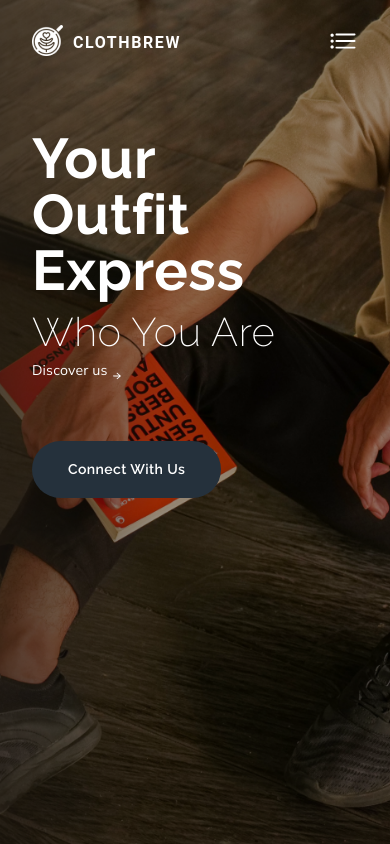
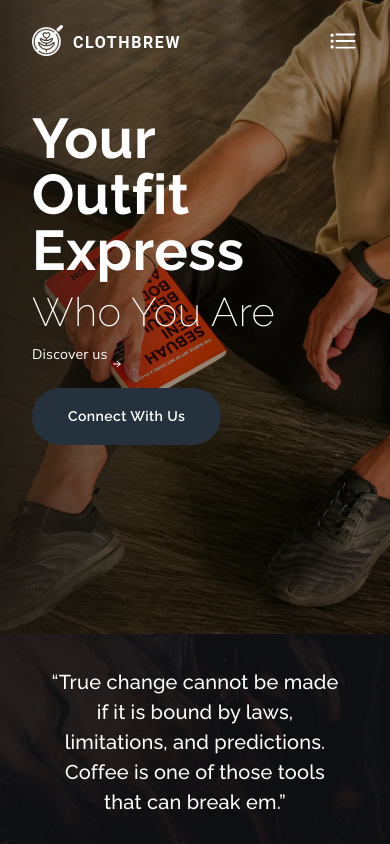
Before and after one commit to fmaulll/clothbrew, a React (Create React App) app: page / in a window 390 px wide. Shown: the top 844 px of the page. Built offline with nearby package versions, Linux system fonts and the light colour scheme.

Commit message:
fix responsive mobile

```diff
--- a/public/index.html
+++ b/public/index.html
@@ -9,7 +9,7 @@
       name="description"
       content="Web site created using create-react-app"
     />
-    <link rel="apple-touch-icon" href="%PUBLIC_URL%/logo192.png" />
+    <link rel="apple-touch-icon" href="%PUBLIC_URL%/Logo.png" />
     <!--
       manifest.json provides metadata used when your web app is installed on a
       user's mobile device or desktop. See https://developers.google.com/web/fundamentals/web-app-manifest/
--- a/src/App.tsx
+++ b/src/App.tsx
@@ -21,7 +21,7 @@ function App() {
       <div
         style={{
           backgroundImage: `url(${BackgroundHero})`,
-          height: "100vh",
+          height: `${matches ? "100vh" : "calc(100vh - 210px)"}`,
           padding: `${matches ? "0 120px" : "0 32px"}`,
           backgroundRepeat: "no-repeat",
           backgroundPosition: "center top",
@@ -32,7 +32,7 @@ function App() {
         <Grid
           container
           direction="column"
-          sx={{ marginTop: `${matches ? "155px" : "70px"}` }}
+          sx={{ marginTop: `${matches ? "155px" : "50px"}` }}
         >
           <Grid item>
             <Typography
@@ -72,12 +72,12 @@ function App() {
                 style={{
                   fill: "#FFFFFF",
                   marginLeft: "5px",
-                  marginTop: "10px",
+                  marginTop: `${matches ? "10px" : "20px"}`,
                 }}
               />
             </Typography>
           </Grid>
-          <Grid item sx={{ marginTop: "60px" }}>
+          <Grid item sx={{ marginTop: `${matches ? "60px" : "20px"}` }}>
             <Button
               sx={{
                 textTransform: "none",
@@ -207,7 +207,12 @@ function App() {
               <img src={PostTwo} alt="PostTwo" />
             </div>
           )}
-          <Grid item container justifyContent="center" sx={{ marginTop: "60px" }}>
+          <Grid
+            item
+            container
+            justifyContent="center"
+            sx={{ marginTop: "60px" }}
+          >
             <Button
               sx={{
                 textTransform: "none",
```
Also changed, not shown: src/assets/images/Background-Hero-Bottom.png.
